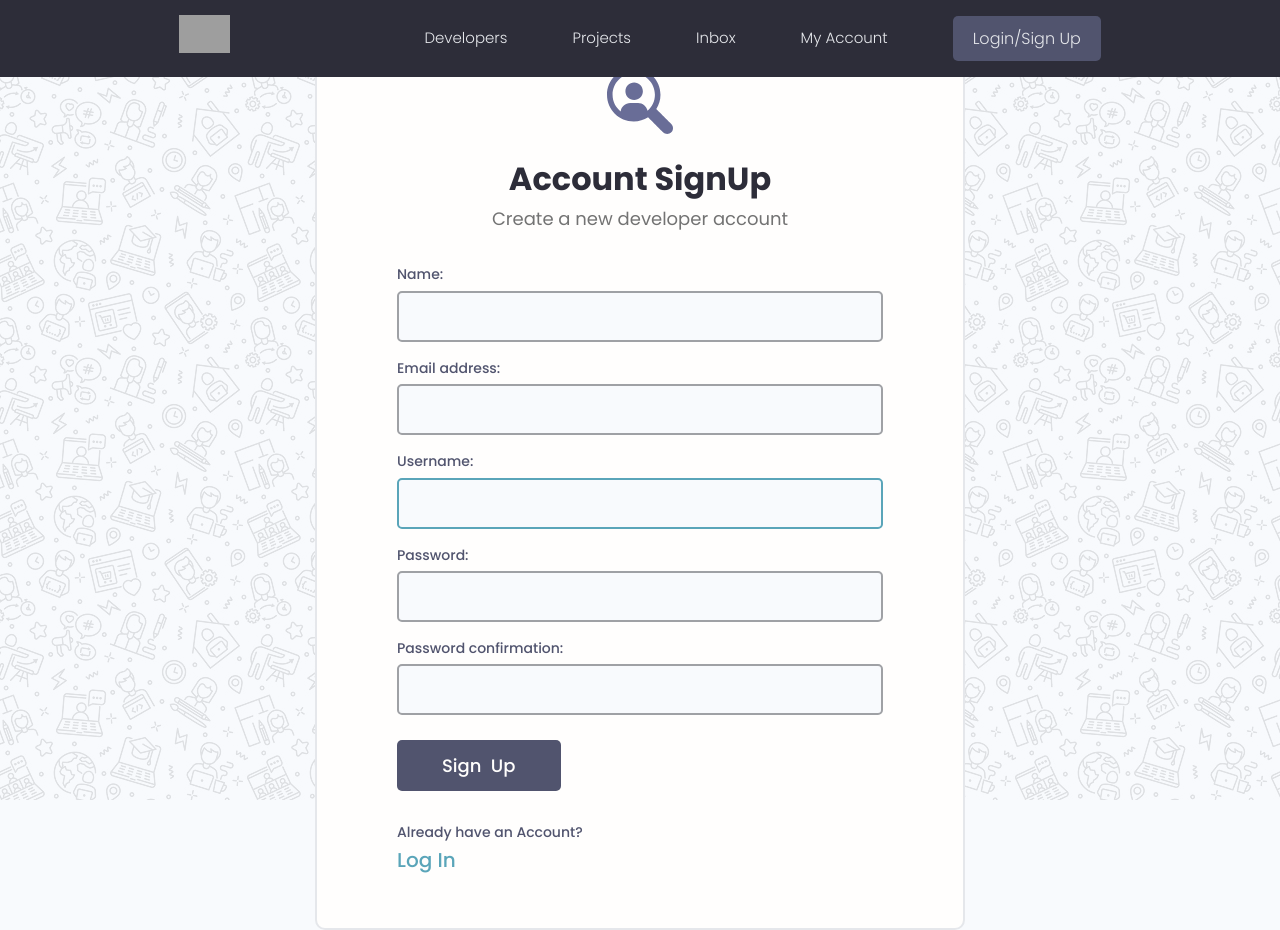
After one commit to Parviz-Alakbarov/devsearch, a Django app: page /register/ in a window 1280 px wide. The commit adds this page. Run offline with Django 4.2, Linux system fonts and the light colour scheme; some libraries are stand-ins or nearby versions; grey boxes are pictures that could not be loaded.

Commit message:
User login & register added

```diff
--- a/static/styles/main.css
+++ b/static/styles/main.css
@@ -1,3 +1,7 @@
 h1{
     color: red;
 }
+
+.with-shadow{
+box-shadow: rgba(50, 50, 93, 0.25) 0px 50px 100px -20px, rgba(0, 0, 0, 0.3) 0px 30px 60px -30px;
+}
--- a/static/uikit/app.js
+++ b/static/uikit/app.js
@@ -1,4 +1,18 @@
-// Invoke Functions Call on Document Loaded
+ //Invoke Functions Call on Document Loaded
 document.addEventListener('DOMContentLoaded', function () {
   hljs.highlightAll();
 });
+
+
+let alertWrapperall = document.querySelectorAll('.alert')
+if (alertWrapperall) {
+    for(var i = 0; i<alertWrapperall.length; i++){
+        const alertWrapper = alertWrapperall[i];
+        const button = alertWrapper.querySelector('.alert__close');
+        if (button) {
+          button.addEventListener('click', function() {
+            alertWrapper.style.display = 'none';
+          });
+        }
+    }
+}
--- a/static/uikit/styles/modules/_alert.css
+++ b/static/uikit/styles/modules/_alert.css
@@ -8,6 +8,8 @@
   border: 1px solid var(--color-white-light);
   margin-bottom: 1rem;
   margin-right: 1rem;
+  position:relative;
+  z-index:200;
 }
 
 .alert,
--- a/static/uikit/styles/modules/_form.css
+++ b/static/uikit/styles/modules/_form.css
@@ -45,7 +45,7 @@ textarea.input {
   width: 100%;
   padding: 1.2rem 1.5rem;
   border-radius: 0.5rem;
-  border: 2px solid var(--color-light);
+  border: 2px solid #9fa1a5;
   transition: all 0.3s ease-in-out;
   background-color: var(--color-bg);
 }
--- a/templates/main.html
+++ b/templates/main.html
@@ -20,14 +20,23 @@
     <title>DevSearch - Connect with Developers!</title>
 </head>
 <body>
+{% include 'nav.html' %}
 
+{% if messages %}
+    {% for message in messages %}
 
-{% include 'nav.html' %}
+        <div class="alert alert--{{message.tags}}">
+            <p class="alert__message">{{message}}</p>
+            <button class="alert__close">⨯</button>
+        </div>
+
+    {% endfor %}
+{% endif %}
 
 {% block content %}
 
 {% endblock content %}
 
-
+<script src="{% static 'uikit/app.js' %}"></script>
 </body>
 </html>
--- a/templates/nav.html
+++ b/templates/nav.html
@@ -17,8 +17,13 @@
                 <li class="header__menuItem"><a href="{% url 'projects' %}">Projects</a></li>
                 <li class="header__menuItem"><a href="inbox.html">Inbox</a></li>
                 <li class="header__menuItem"><a href="account.html">My Account</a></li>
+
+                {% if request.user.is_authenticated %}
                 <li class="header__menuItem"><a href="{% url 'create-project' %}" class="btn btn--sub">Add Project</a></li>
-                <li class="header__menuItem"><a href="login.html" class="btn btn--sub">Login/Sign Up</a></li>
+                <li class="header__menuItem"><a href="{% url 'logout' %}" class="btn btn--sub">Logout</a></li>
+                {% else %}
+                <li class="header__menuItem"><a href="{% url 'login' %}" class="btn btn--sub">Login/Sign Up</a></li>
+                {% endif %}
             </ul>
         </nav>
     </div>
--- /dev/null
+++ b/users/forms.py
@@ -0,0 +1,18 @@
+from django.forms import ModelForm
+from django.contrib.auth.models import User
+from django.contrib.auth.forms import UserCreationForm
+
+
+class CustomUserCreationForm(UserCreationForm):
+    class Meta:
+        model = User
+        fields = ['first_name', 'email', 'username', 'password1', 'password2']
+        labels = {
+            'first_name': 'Name'
+        }
+
+    def __init__(self, *args, **kwargs):
+        super(CustomUserCreationForm, self).__init__(*args, **kwargs)
+        for name, field in self.fields.items():
+            print(field)
+            field.widget.attrs.update({'class': 'input', 'id': 'Input-' + field.label})
--- /dev/null
+++ b/users/templates/users/login_register.html
@@ -0,0 +1,100 @@
+{% extends 'main.html' %}
+{% block content %}
+{% load static %}
+
+{% if page == 'register' %}
+<div class="auth">
+    <div class="card with-shadow">
+        <div class="auth__header text-center">
+            <a href="/">
+                <img src="{% static 'images/icon.svg' %}" alt="icon"/>
+            </a>
+            <h3>Account SignUp</h3>
+            <p>Create a new developer account</p>
+        </div>
+
+        <form action="{% url 'register' %}" method="POST" class="form auth__form">
+            {% csrf_token %}
+
+            {% for field in form %}
+            <div class="form__field">
+                <label for="Input-{{field.label}}">{{field.label}}: </label>
+                {{field}}
+            </div>
+
+
+<!--            {% if field.help_text %}-->
+<!--                <small>{{field.help_text}}</small>-->
+<!--            {% endif %}-->
+
+            {% for item in field.errors %}
+                <p style="color:red;">{{item}}</p>
+            {% endfor %}
+
+            {% endfor %}
+
+            <div class="auth__actions">
+                <input class="btn btn--sub btn--lg" type="submit" value="Sign  Up"/>
+            </div>
+        </form>
+        <div class="auth__alternative">
+            <p>Already have an Account?</p>
+            <a href="{% url 'login' %}">Log In</a>
+        </div>
+    </div>
+</div>
+
+
+{% else %}
+
+
+<div class="auth">
+    <div class="card">
+        <div class="auth__header text-center">
+            <a href="/">
+                <img src="{% static 'images/icon.svg' %}" alt="icon"/>
+            </a>
+            <h3>Account Login</h3>
+            <p>Hello Developer, Welcome Back!</p>
+        </div>
+
+        <form action="{% url 'login' %}" class="form auth__form" method="POST">
+            {% csrf_token %}
+            <!-- Input:Email -->
+            <div class="form__field">
+                <label for="formInput-text">Username: </label>
+                <input
+                        class="input input--text"
+                        id="formInput-text"
+                        type="text"
+                        name="username"
+                        placeholder="Enter your username..."
+                />
+            </div>
+
+            <!-- Input:Password -->
+            <div class="form__field">
+                <label for="formInput-password">Password: </label>
+                <input
+                        class="input input--password"
+                        id="formInput-password"
+                        type="password"
+                        name="password"
+                        placeholder="••••••••"
+                />
+            </div>
+
+
+            <div class="auth__actions">
+                <input class="btn btn--sub btn--lg" type="submit" value="Log In"/>
+                <a href="forgetpassword.html">Forget Password?</a>
+            </div>
+        </form>
+        <div class="auth__alternative">
+            <p>Don’t have an Account?</p>
+            <a href="{% url 'register' %}">Sign Up</a>
+        </div>
+    </div>
+</div>
+{% endif %}
+{% endblock content %}
--- a/users/templatetags/truncate.py
+++ b/users/templatetags/truncate.py
@@ -4,6 +4,8 @@ register = template.Library()
 
 @register.filter
 def truncate(value, length):
+    if value is None:
+        return ''
     if len(value) > length:
         return value[:length] + '...'
     return value
--- a/users/urls.py
+++ b/users/urls.py
@@ -2,6 +2,10 @@ from django.urls import path, include
 from . import views
 
 urlpatterns = [
+    path('login/', views.loginPage, name='login'),
+    path('logout/', views.logoutUser, name='logout'),
+    path('register/', views.registerUser, name='register'),
+
     path('', views.profiles, name='profiles'),
     path('users/', views.profiles, name='profiles'),
     path('profile/<str:pk>', views.userProfile, name='user-profile')
--- a/users/views.py
+++ b/users/views.py
@@ -1,5 +1,9 @@
-from django.shortcuts import render
+from django.contrib.auth.models import User
+from django.shortcuts import render, redirect
+from django.contrib.auth import login, authenticate, logout
+from django.contrib import messages
 from .models import Profile
+from .forms import  CustomUserCreationForm
 
 
 def profiles(request):
@@ -13,4 +17,51 @@ def userProfile(request, pk):
     otherSkills = profile.skill_set.filter(description="")
     projects = profile.porject_set.all()
     return render(request, 'users/user-profile.html',
-                  {'profile': profile, 'skills': skills, 'otherSkills': otherSkills, 'projects':projects})
+                  {'profile': profile, 'skills': skills, 'otherSkills': otherSkills, 'projects': projects})
+
+
+def loginPage(request):
+    if request.user.is_authenticated:
+        return redirect('profiles')
+
+    if request.method == 'POST':
+        username = request.POST['username']
+        password = request.POST['password']
+        try:
+            user = User.objects.get(username=username)
+        except:
+            messages.error(request, 'UserName does not exist')
+        user = authenticate(request, username=username, password=password)
+
+        if user is not None:
+            login(request, user)
+            return redirect('profiles')
+        else:
+            messages.error(request, 'Username or Password is incorrect')
+
+    return render(request, 'users/login_register.html', {'page': 'login'})
+
+
+def logoutUser(request):
+    logout(request)
+    messages.info(request, "User has been logouted")
+    return redirect('login')
+
+
+def registerUser(request):
+    if request.user.is_authenticated:
+        return redirect('profiles')
+    form = CustomUserCreationForm()
+
+    if request.method == 'POST':
+        form = CustomUserCreationForm(request.POST)
+        if form.is_valid():
+            user = form.save(commit=False)
+            user.username = user.username.lower()
+            user.save()
+            messages.success(request, 'User have been created successfully')
+            login(request, user)
+            return redirect('profiles')
+        else:
+            messages.error(request, 'An error has occurred during registration')
+    return render(request, 'users/login_register.html', {'page': 'register', 'form': form})
```
Also changed, not shown: projects/views.py (+6 -2 lines), db.sqlite3, static/images/favicon.ico (added), static/images/icon.svg (added), static/images/pattern.jpg (added).
